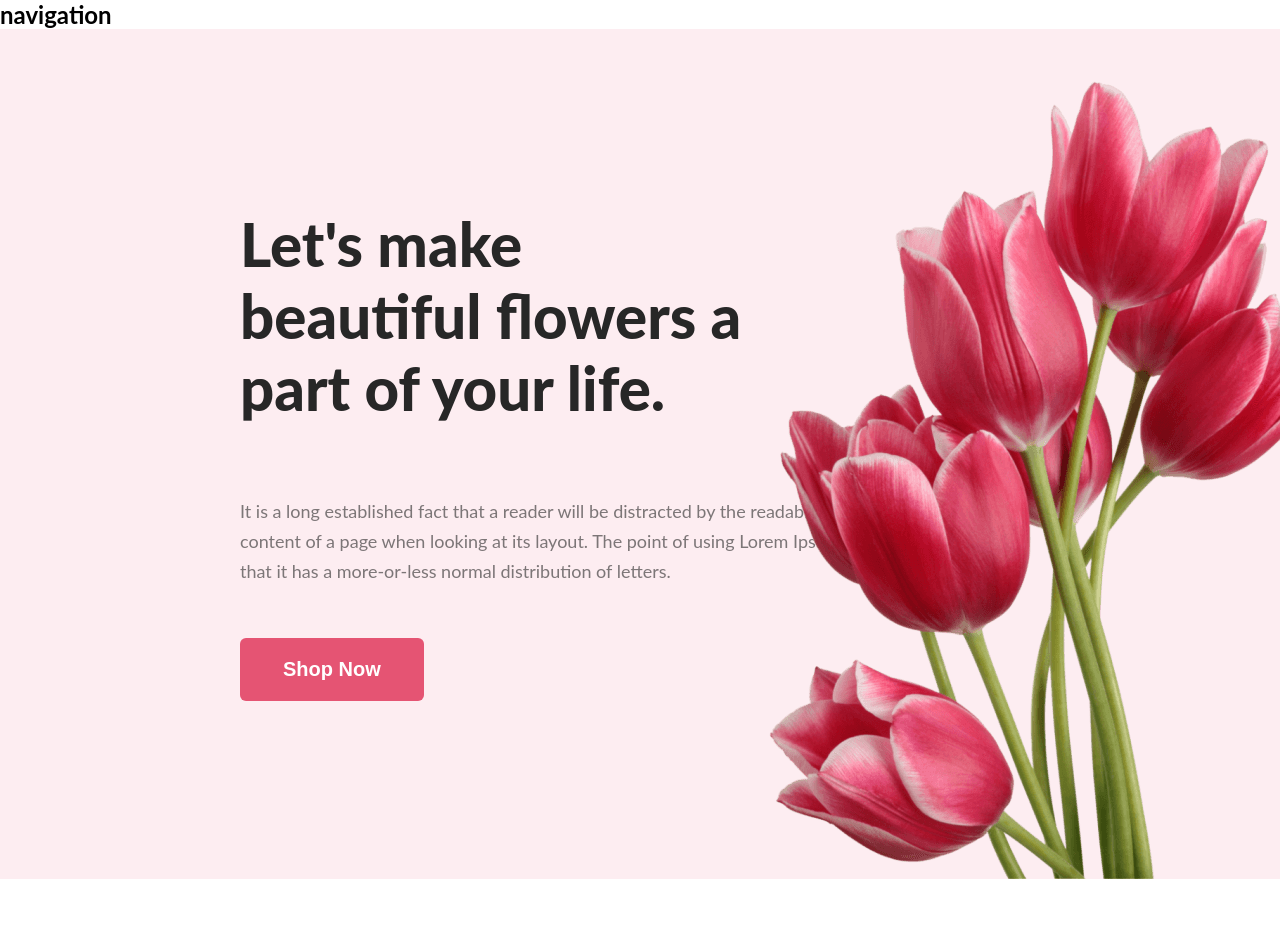
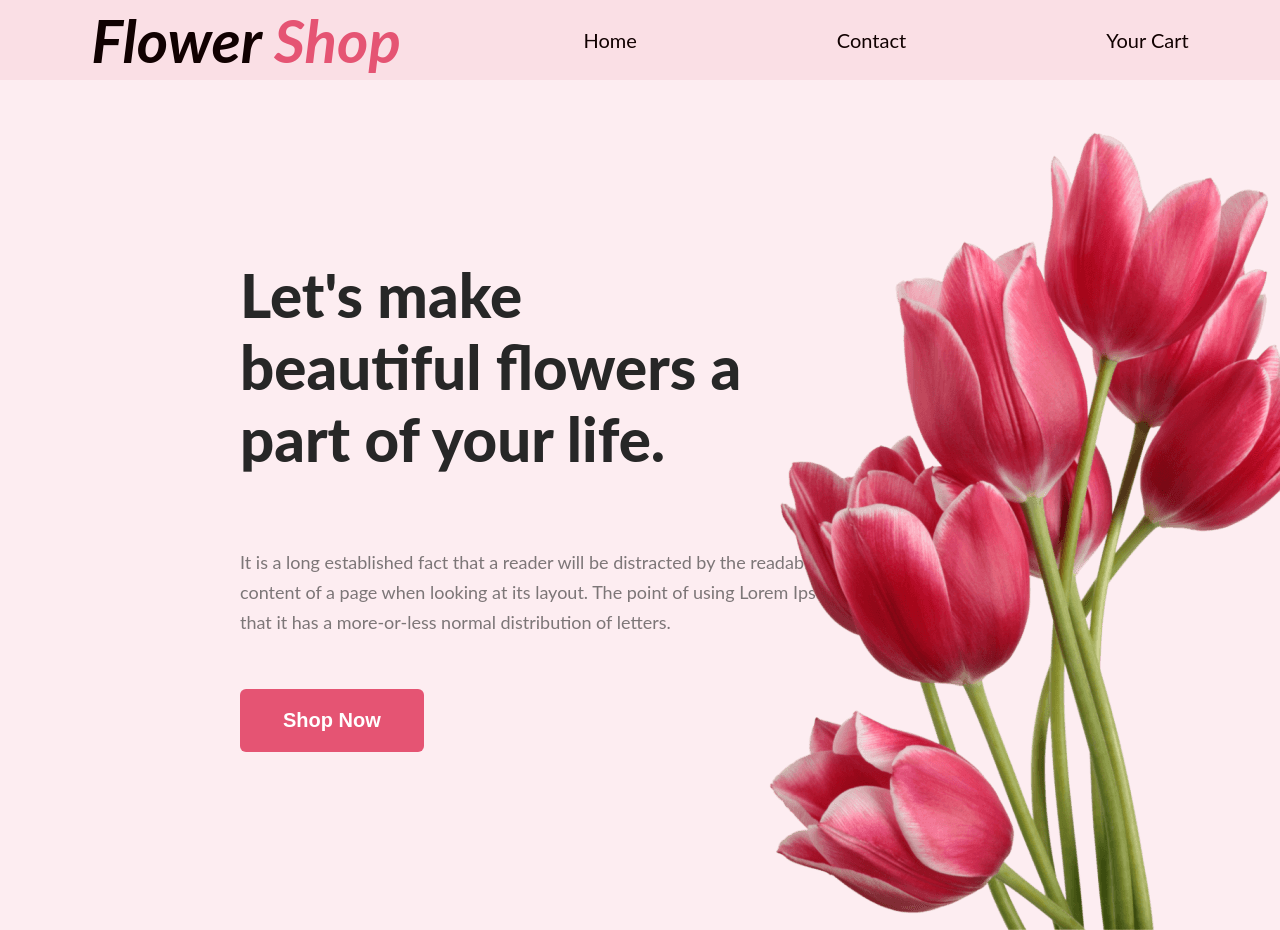
Before and after one commit to mdzahidhasan53/first-flower-assignment, a plain HTML site: page index.html in a window 1280 px wide. Shown: the top 930 px of the page. Drawn offline with Linux system fonts and the light colour scheme.

Commit message:
added navbar

```diff
--- a/index.html
+++ b/index.html
@@ -10,8 +10,15 @@
 <body>
     <header>
         <!-- navigation part for bonus section -->
-        <nav>
-            <h1>navigation</h1>
+        <nav class="shop-navbar">
+            <div class="navigation">
+                <div class="logo"><h1>Flower <span>Shop</span></h1></div>
+                <div class="navigate">
+                    <li>Home</li>
+                    <li>Contact</li>
+                    <li>Your Cart</li>
+                </div>
+            </div>
         </nav>
         <div class="banner">
             <div class="banner-left">
--- a/style.css
+++ b/style.css
@@ -1,8 +1,40 @@
 *{
     margin:0;
+    padding: 0;
 }
 body{
     font-family: 'Lato', sans-serif;
+}
+.shop-navbar{
+    position: sticky;
+}
+.navigation{
+    height:10vh;
+    background: rgba(229, 84, 115, 0.19);
+    display: flex;
+    justify-content: space-around;
+    align-items: center;
+}
+.logo{
+    color: #110101;
+    font-size:40px;
+    font-family: Lato;
+    font-style: italic;
+    font-weight: 800;
+}
+.logo span{
+    color:#E55473;
+}
+.navigate{
+    display: flex;
+    gap: 200px;
+}
+.navigate li{
+    list-style: none;
+    color: #110101;
+    font-size: 20px;
+    font-weight: 400;
+    font-family: lato;
 }
 /* starts banner section style */
 .banner{
```
